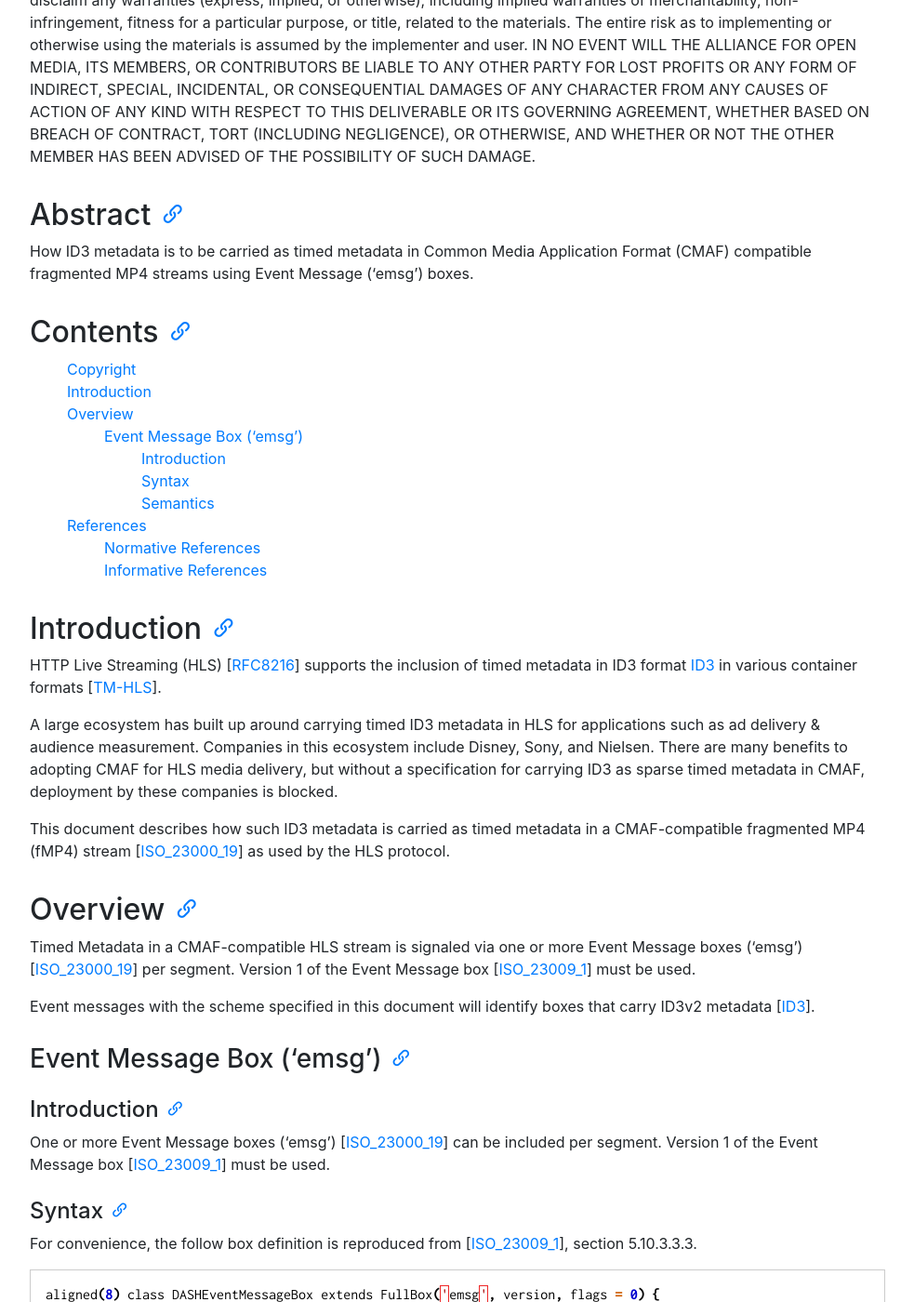
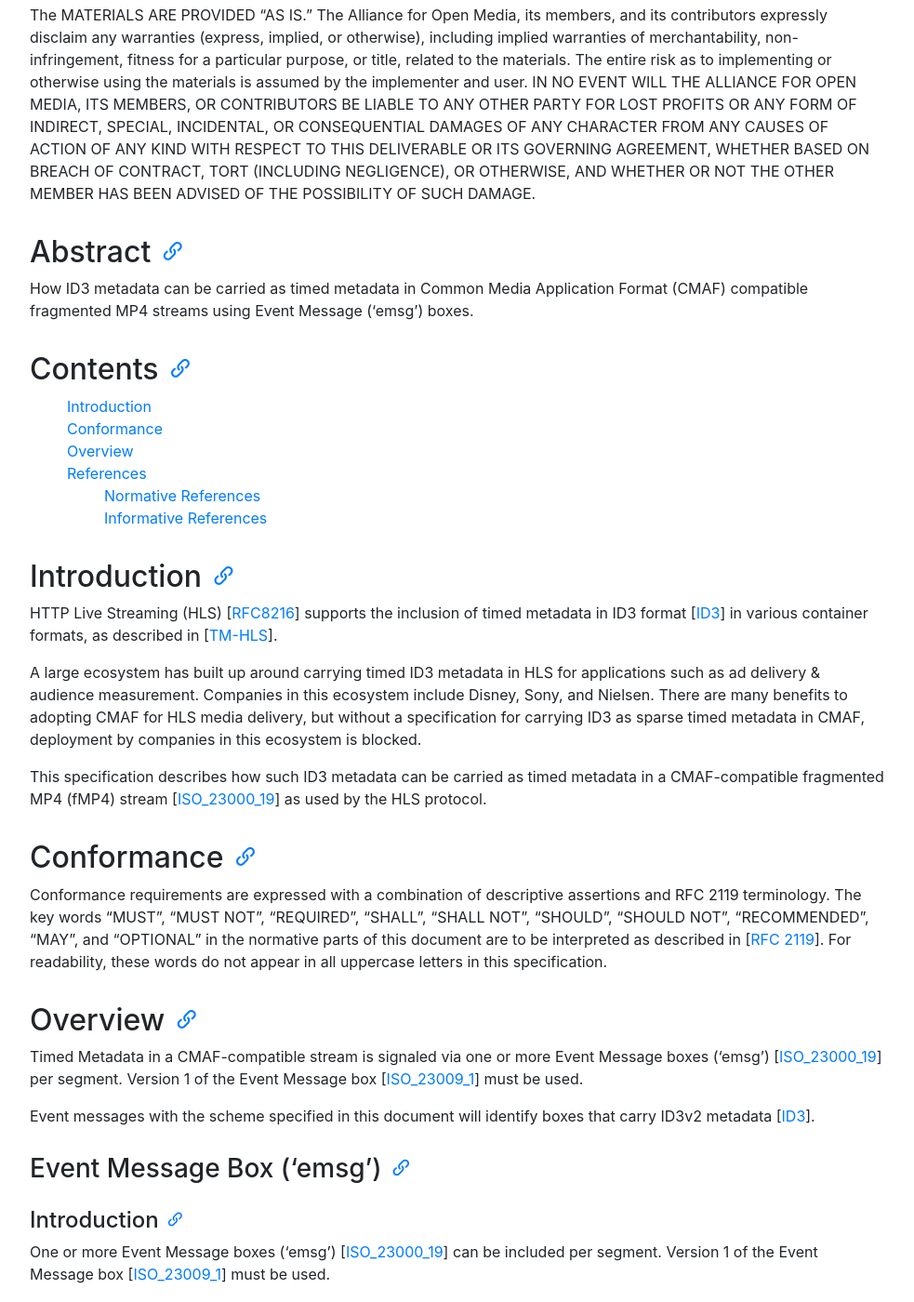
Before and after one commit to AOMediaCodec/id3-emsg, a Jekyll site: the page built from index.md, in a window 1280 px wide and 1400 px high, scrolled down 588 px. Shown: the whole window at 93% size, without its empty margins (53-1036 px from the left). Built offline with Jekyll 4.4.1, drawn with Linux system fonts in a browser that asks for light colours; nearby versions of some CDN libraries; some of the changed text lies outside the part shown.

Commit message:
Update av1-id3.md
1) Rework GitHub Version and GitHub Issues links
2) Fix hyperlink for ID3
3) Add conformance section
4) minor cleanup

```diff
--- a/av1-id3.md
+++ b/av1-id3.md
@@ -7,19 +7,21 @@ Editors Draft, 25 June 2019
 
 ##### This version:
 {:.no_toc }
-   https://aomediacodec.github.io/av1-id3/
+   [GitHub Version]
 
 ##### Issue tracking:
 {:.no_toc }
-   [GitHub]
+   [GitHub Issues]
 
 ##### Editors:
 {:.no_toc }
 
    Krasimir Kolarov, kolarov@apple.com
+
    John Simmons, johnsim@microsoft.com
 
 ##### Copyright
+{:.no_toc }
 Copyright 2019, The Alliance for Open Media
 
 Licensing information is available at http://aomedia.org/license/
@@ -29,7 +31,7 @@ The MATERIALS ARE PROVIDED “AS IS.” The Alliance for Open Media, its members
 ## Abstract
 {:.no_toc }
 
-How ID3 metadata is to be carried as timed metadata in Common Media Application Format (CMAF) compatible fragmented MP4 streams using Event Message ('emsg') boxes.
+How ID3 metadata can be carried as timed metadata in Common Media Application Format (CMAF) compatible fragmented MP4 streams using Event Message ('emsg') boxes.
 
 
 ## Contents
@@ -41,28 +43,33 @@ How ID3 metadata is to be carried as timed metadata in Common Media Application
 
 ## Introduction
 
-HTTP Live Streaming (HLS) \[[RFC8216]\] supports the inclusion of timed metadata in ID3 format [ID3] in various container formats \[[TM-HLS]\].
+HTTP Live Streaming (HLS) \[[RFC8216]\] supports the inclusion of timed metadata in ID3 format \[[ID3]\] in various container formats, as described in \[[TM-HLS]\].
 
-A large ecosystem has built up around carrying timed ID3 metadata in HLS for applications such as ad delivery & audience measurement. Companies in this ecosystem include Disney, Sony, and Nielsen. There are many benefits to adopting CMAF for HLS media delivery, but without a specification for carrying ID3 as sparse timed metadata in CMAF, deployment by these companies is blocked.
+A large ecosystem has built up around carrying timed ID3 metadata in HLS for applications such as ad delivery & audience measurement. Companies in this ecosystem include Disney, Sony, and Nielsen. There are many benefits to adopting CMAF for HLS media delivery, but without a specification for carrying ID3 as sparse timed metadata in CMAF, deployment by companies in this ecosystem is blocked.
 
-This document describes how such ID3 metadata is carried as timed metadata in a CMAF-compatible fragmented MP4 (fMP4) stream \[[ISO_23000_19]\] as used by the HLS protocol.
+This specification describes how such ID3 metadata can be carried as timed metadata in a CMAF-compatible fragmented MP4 (fMP4) stream \[[ISO_23000_19]\] as used by the HLS protocol.
+
+## Conformance
+Conformance requirements are expressed with a combination of descriptive assertions and RFC 2119 terminology. The key words “MUST”, “MUST NOT”, “REQUIRED”, “SHALL”, “SHALL NOT”, “SHOULD”, “SHOULD NOT”, “RECOMMENDED”, “MAY”, and “OPTIONAL” in the normative parts of this document are to be interpreted as described in \[[RFC 2119]\]. For readability, these words do not appear in all uppercase letters in this specification.
 
 ## Overview
 
-Timed Metadata in a CMAF-compatible HLS stream is signaled via one or more Event Message boxes ('emsg') \[[ISO_23000_19]\] per segment. Version 1 of the Event Message box \[[ISO_23009_1]\] must be used.
+Timed Metadata in a CMAF-compatible stream is signaled via one or more Event Message boxes ('emsg') \[[ISO_23000_19]\] per segment. Version 1 of the Event Message box \[[ISO_23009_1]\] must be used.
 
 Event messages with the scheme specified in this document will identify boxes that carry ID3v2 metadata \[[ID3]\].
 
 
 ### Event Message Box ('emsg')
-
+{:.no_toc }
 
 #### Introduction
+{:.no_toc }
 
 One or more Event Message boxes ('emsg') \[[ISO_23000_19]\] can be included per segment. Version 1 of the Event Message box \[[ISO_23009_1]\] must be used.
 
 
 #### Syntax
+{:.no_toc }
 
 For convenience, the follow box definition is reproduced from \[[ISO_23009_1]\], section 5.10.3.3.3.
 
@@ -89,6 +96,7 @@ aligned(8) class DASHEventMessageBox extends FullBox('emsg', version, flags = 0)
 
 
 #### Semantics
+{:.no_toc }
 
 `scheme_id_uri` set to "https://aomedia.org/emsg/ID3" to identify ID3v2 metadata \[[ID3]\].
 
@@ -130,4 +138,6 @@ The following documents are cited in this specification.
 [ID3]: http://www.id3.org/Developer_Information
 [TM-HLS]: https://developer.apple.com/library/archive/documentation/AudioVideo/Conceptual/HTTP_Live_Streaming_Metadata_Spec/Introduction/Introduction.html
 [ISO_23009_1]: https://www.iso.org/standard/65274.html
-[GitHub]: https://github.com/AOMediaCodec/av1-id3/issues
+[GitHub Issues]: https://github.com/AOMediaCodec/av1-id3/issues
+[GitHub Version]: https://aomediacodec.github.io/av1-id3/
+[RFC 2119]: https://tools.ietf.org/html/rfc2119
```
